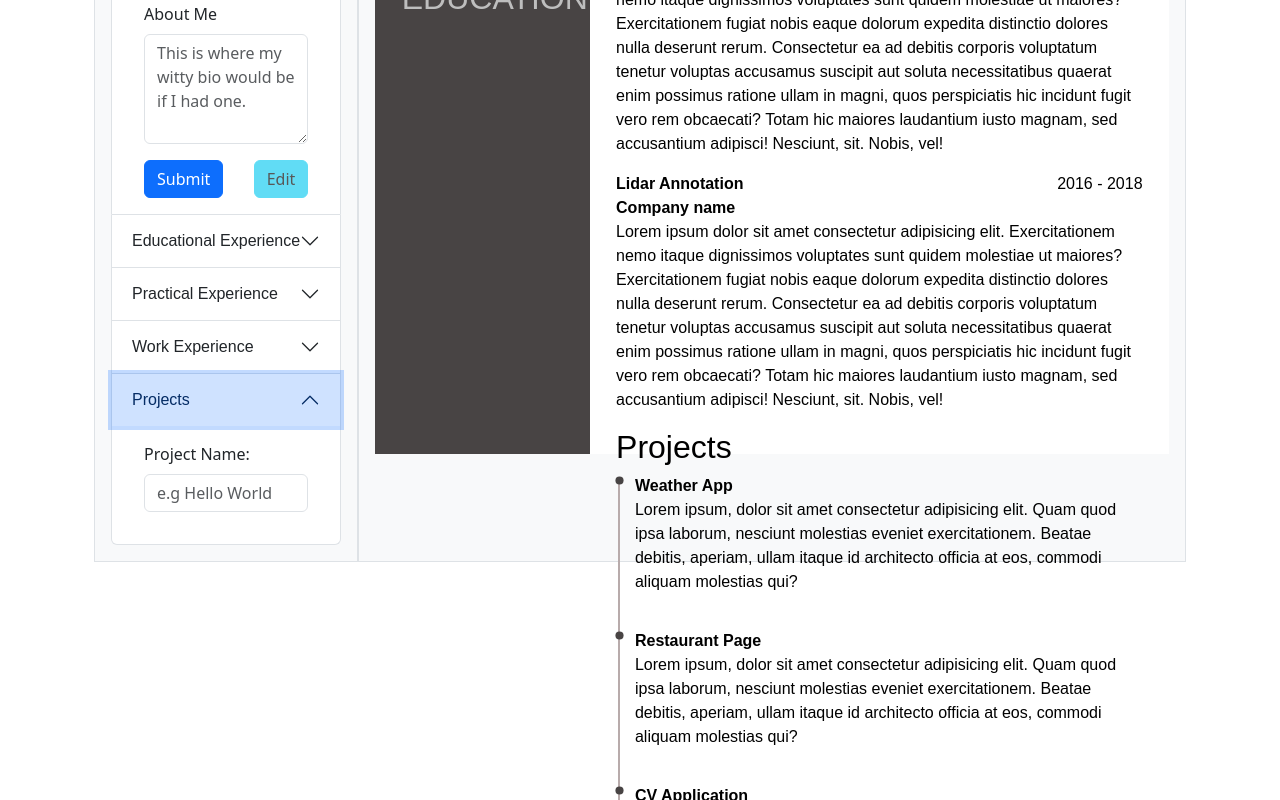
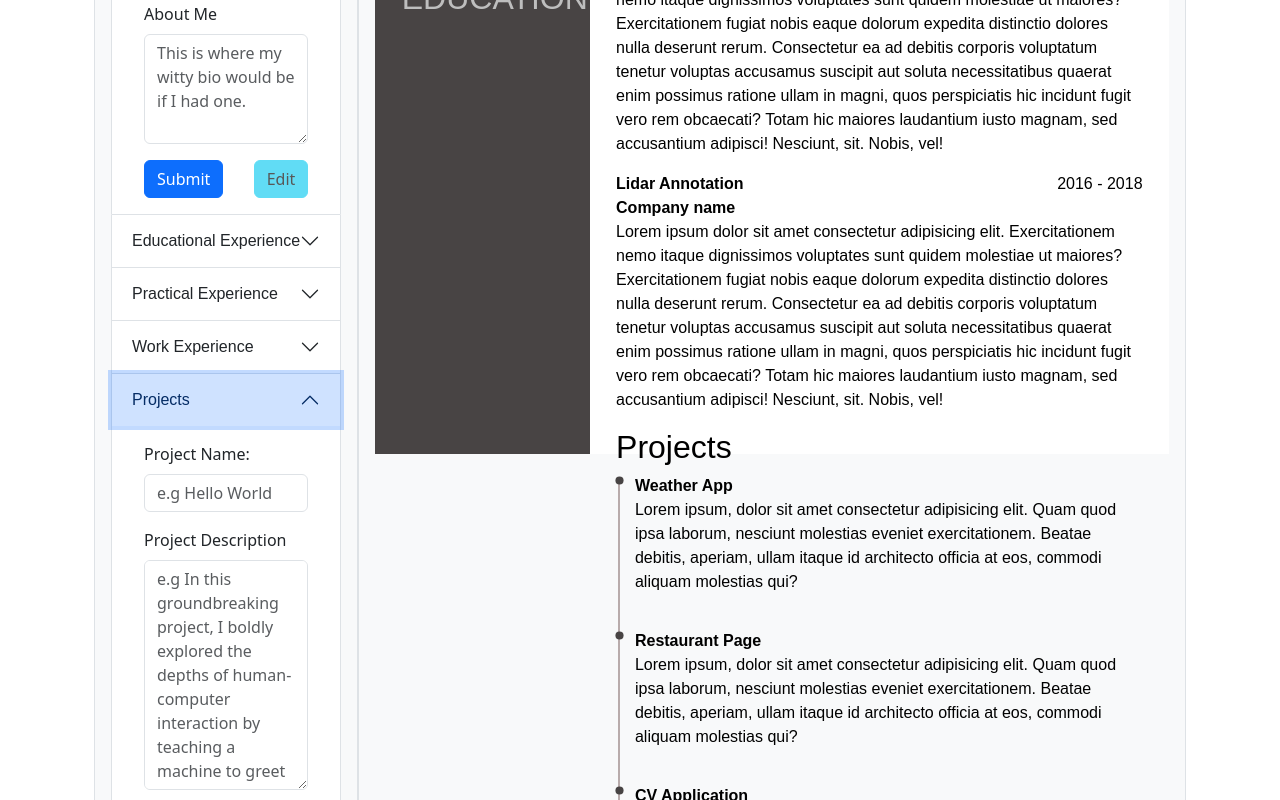
Before and after one commit to MwVc/cv-application, a React (Vite) app: page / in a window 1280 px wide. Both pictures are taken after a click on the button "Projects". Shown: the part 760-1560 px from the top of the page. Built offline with nearby package versions, Linux system fonts and the light colour scheme.

Commit message:
Expand Projects component form with project description input and handling

```diff
--- a/src/components/Form/Projects.jsx
+++ b/src/components/Form/Projects.jsx
@@ -22,6 +22,19 @@ export default function Projects() {
             placeholder="e.g Hello World"
           />
         </div>
+        <div className="form-group">
+          <label htmlFor="project-description">Project Description</label>
+          <textarea
+            type="text"
+            id="project-description"
+            name="projectDescription"
+            className="form-control"
+            required={true}
+            onChange={handleChange}
+            placeholder='e.g In this groundbreaking project, I boldly explored the depths of human-computer interaction by teaching a machine to greet the world. Yes, I taught it to say, "Hello, World!" This involved complex tasks like mastering the syntax of a programming language and strategically placing parentheses and semicolons. The project was a resounding success, with the program greeting the world flawlessly every time it was run.'
+            rows={9}
+          ></textarea>
+        </div>
       </form>
     </div>
   );
```
